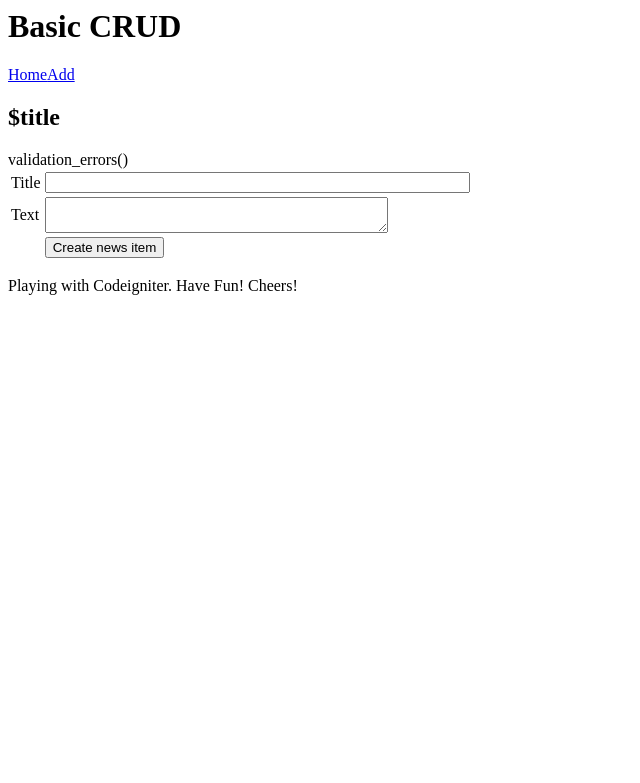
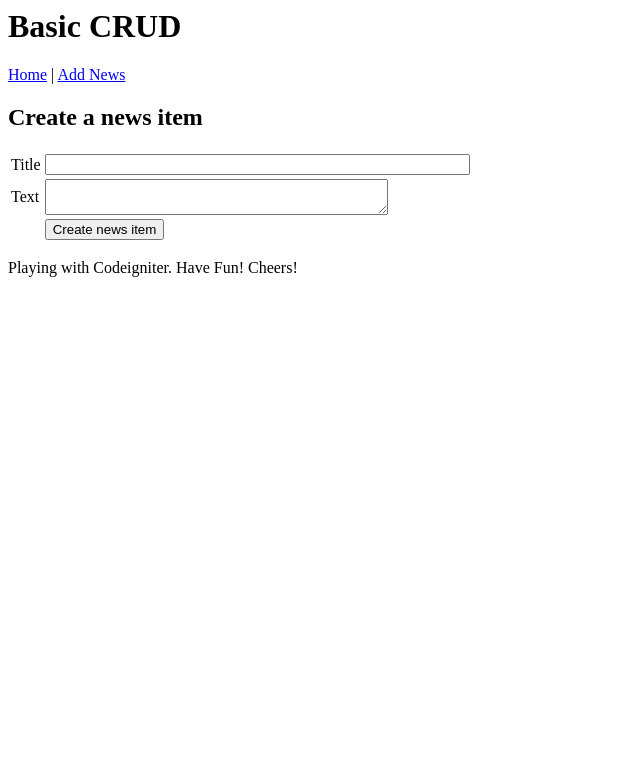
Before and after one commit to rohandosi/CRUD_php_codeigniter_basic, a CodeIgniter app: page /CI/index.php/news/create in a window 1280 px wide. Shown: the top 783 px of the page, without its empty margins (0-640 px from the left). Run offline with CodeIgniter, Linux system fonts and the light colour scheme.

Commit message:
error solved

```diff
--- a/application/config/config.php
+++ b/application/config/config.php
@@ -23,7 +23,7 @@ defined('BASEPATH') OR exit('No direct script access allowed');
 | a PHP script and you can easily do that on your own.
 |
 */
-$config['base_url'] = '';
+$config['base_url'] = 'http://localhost:8888/CI/';
 
 /*
 |--------------------------------------------------------------------------
--- a/application/controllers/News.php
+++ b/application/controllers/News.php
@@ -17,14 +17,14 @@ class News extends CI_Controller{
  }
  public function view($slug = NULL){
 
-     $data['news_item']=$this->news_model->get_new($slug);
-     if (empty($data('news_item'))){
+     $data['news_item']=$this->news_model->get_news($slug);
+     if (empty($data['news_item'])){
          show_404();
      }
      $data['title']=$data['news_item']['title'];
 
      $this->load->view('templates/header', $data);
-     $this->load->view('news/view');
+     $this->load->view('news/view', $data);
      $this->load->view('templates/footer');
  }
 
@@ -43,14 +43,14 @@ class News extends CI_Controller{
      }
      else{
          $this->news_model->set_news();
-         $this->load->view('tempaltes/header');
+         $this->load->view('templates/header');
          $this->load->view('news/success');
          $this->load->view('templates/footer');
      }
  }
 
  public function edit(){
-     $this->uri->segmert(3);
+     $id = $this->uri->segment(3);
      if(empty($id)){
          show_404();
      }
@@ -65,7 +65,7 @@ class News extends CI_Controller{
 
      if($this->form_validation->run()===False){
          $this->load->view('templates/header', $data);
-         $this->load->view('news/edit');
+         $this->load->view('news/edit', $data);
          $this->load->view('templates/footer');
      }
      else{
@@ -74,12 +74,12 @@ class News extends CI_Controller{
      }
  }
  public function delete(){
-     $id = $this->uri->segmetn(3);
+     $id = $this->uri->segment(3);
 
      if(empty($id)){
          show_404();
      }
-    $news_item = $this-> get_news_by_id($id);
+     $news_item = $this->news_model-> get_news_by_id($id);
      $this->news_model->delete_news($id);
      redirect(base_url().'index.php/news');
  }
--- a/application/models/News_model.php
+++ b/application/models/News_model.php
@@ -7,7 +7,7 @@ class News_model extends CI_Model{
     }
     public function get_news($slug = FALSE){
         if($slug === FALSE){
-            $query=$this->get('news');
+            $query=$this->db->get('news');
             return $query-> result_array();
         }
         $query=$this->db->get_where('news', array('slug'=>$slug));
@@ -15,10 +15,10 @@ class News_model extends CI_Model{
     }
     public function get_news_by_id($id=0){
         if($id === 0){
-            $query= $this->get('news');
+            $query= $this->db->get('news');
             return $query ->result_array();
         }
-        $query=$this->db->get_where(array('id'=>$id));
+        $query=$this->db->get_where('news',array('id'=>$id));
         return $query->row_array();
     }
 
@@ -36,7 +36,7 @@ class News_model extends CI_Model{
             return $this->db->insert('news', $data);
         }
         else{
-            $this->db->where('id', '$id');
+            $this->db->where('id', $id);
             return $this->db->update('news', $data);
         }
     }
--- a/application/views/news/create.php
+++ b/application/views/news/create.php
@@ -1,5 +1,5 @@
-<h2><?php echo '$title'; ?></h2>
-<?php echo 'validation_errors()'; ?>
+<h2><?php echo $title; ?></h2>
+<?php echo validation_errors(); ?>
 <?echo form_open('news/create');?>
 <table>
     <tr>
--- a/application/views/news/index.php
+++ b/application/views/news/index.php
@@ -15,9 +15,9 @@
         <td><?php echo $news_item['title']; ?></td>
         <td><?php echo $news_item['text']; ?></td>
         <td>
-            <a href="<?php echo site_url('news'.$news_item['slug']); ?>">View</a>
-            <a href="<?php echo site_url('news/edit/'.$news_item('id'));?>">Edit</a>
-            <a href="<?php echo site_url('news/delete/'.$news_item('id')); ?>">Delete</a>
+            <a href="<?php echo site_url('news/'.$news_item['slug']); ?>">View</a>
+            <a href="<?php echo site_url('news/edit/'.$news_item['id']);?>">Edit</a>
+            <a href="<?php echo site_url('news/delete/'.$news_item['id']); ?>">Delete</a>
         </td>
     </tr>
     <?php endforeach; ?>
--- a/application/views/templates/header.php
+++ b/application/views/templates/header.php
@@ -4,4 +4,4 @@
 </head>
 <body>
 <h1>Basic CRUD</h1>
-<p><a href="<?php echo site_url('news');  ?>">Home</a><a href="<?php echo site_url('news/create'); ?>">Add</a></p>
+<p><a href="<?php echo site_url('news');  ?>">Home</a> | <a href="<?php echo site_url('news/create'); ?>">Add News</a></p>
```
Also changed, not shown: application/views/news/edit.php (+6 -5 lines).
